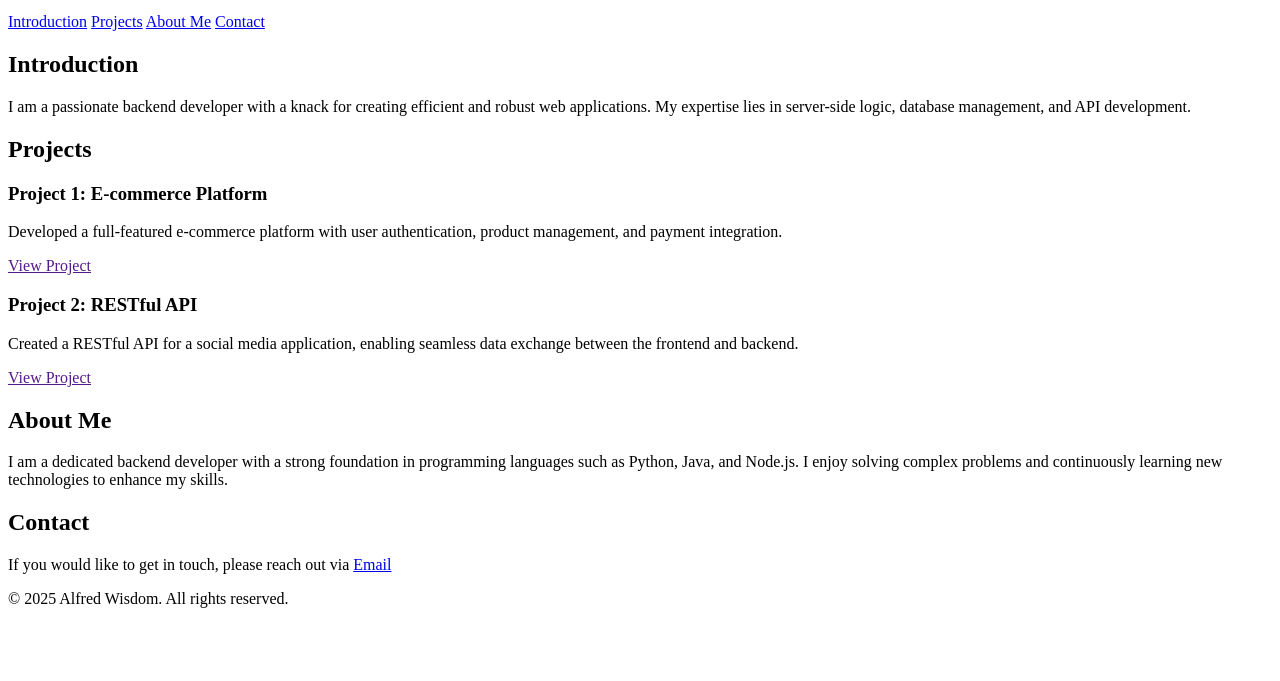
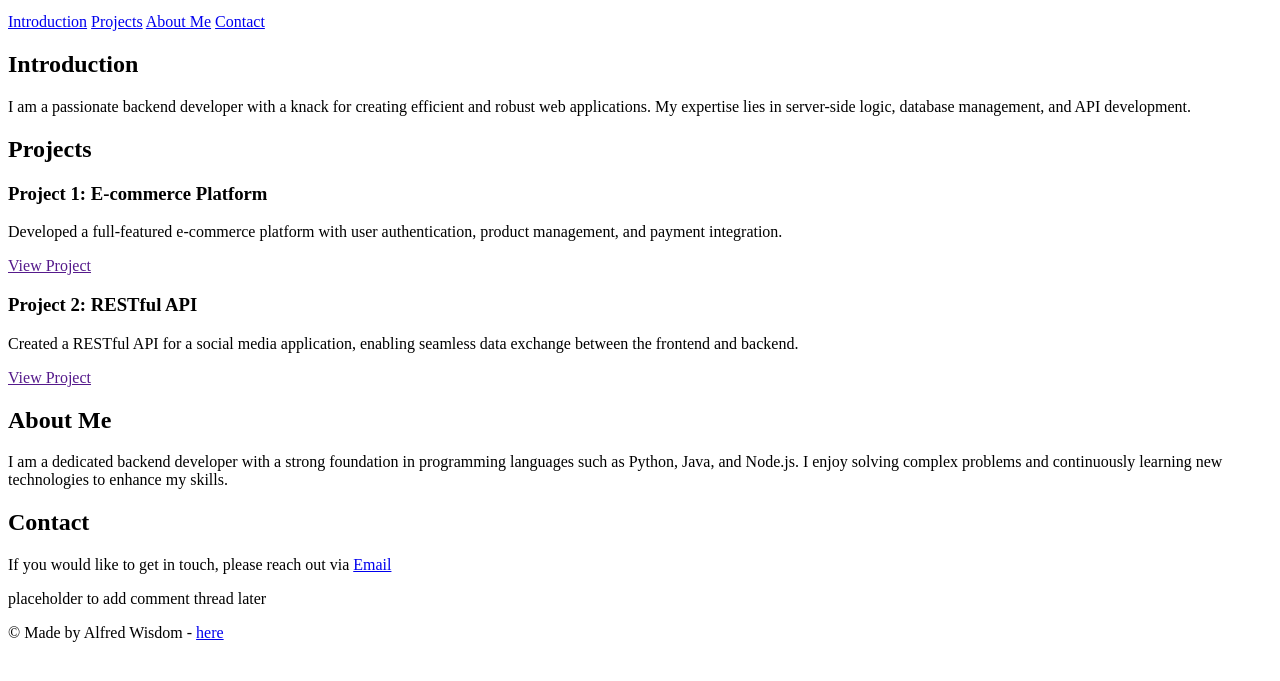
Before and after one commit to Ricsie11/My_First_Portfolio, a plain HTML site: page portfolio/index.html in a window 1280 px wide. Shown: the part 101-782 px from the top of the page. Drawn offline with Linux system fonts and the light colour scheme.

Commit message:
Initial commit of index.html for personal portfolio

```diff
--- a/portfolio/index.html
+++ b/portfolio/index.html
@@ -7,6 +7,7 @@
 </head>
 <body>
 
+  <!-- HEADER -->
   <header>
     <h1>Welcome to Alfred Wisdom's portfolio</h1>
     <p>Hi, I’m Alfred Wisdom — an aspiring Backend Developer focused on building secure and scalable web applications</p>
@@ -18,15 +19,13 @@
     </nav>
   </header>
 
-
-    <section id="introduction">
+  <!-- MAIN -->
+  <main>
+    <article>
       <h2>Introduction</h2>
       <p>I am a passionate backend developer with a knack for creating efficient and robust web applications. My expertise lies in server-side logic, database management, and API development.</p>
-        </section>
 
-        <section id="Projects">
       <h2>Projects</h2>
-            <article>
       <h3>Project 1: E-commerce Platform</h3>
       <p>Developed a full-featured e-commerce platform with user authentication, product management, and payment integration.</p>
       <a href="">View Project</a>
@@ -34,22 +33,21 @@
       <h3>Project 2: RESTful API</h3>
       <p>Created a RESTful API for a social media application, enabling seamless data exchange between the frontend and backend.</p>
       <a href="">View Project</a>
-            </article>
-            </section>
 
-    <section id="about-me">
       <h2>About Me</h2>
       <p>I am a dedicated backend developer with a strong foundation in programming languages such as Python, Java, and Node.js. I enjoy solving complex problems and continuously learning new technologies to enhance my skills.</p>
-    </section>
 
-    <section id="contact">
       <h2>Contact</h2>
-        <p>If you would like to get in touch, please reach out via <a href="mailto:wisdomalfred964@gmail.com">Email </a></p>
-    </section>
+      <p>If you would like to get in touch, please reach out via <a href="mailto:wisdomalfred964@gmail.com">Email</a></p>
+    </article>
 
+    <aside>
+      <p>placeholder to add comment thread later</p>
+    </aside>
+  </main>
 
-    <footer>
-        <p>&copy; 2025 Alfred Wisdom. All rights reserved.</p>
+  <!-- FOOTER -->
+  <footer><p>&copy; Made by Alfred Wisdom - <a href="https://github.com/Ricsie11" target="_blank">here</a></p></footer>
 
 </body>
 </html>
```
Lines whose indentation alone changed are shown as unchanged.
